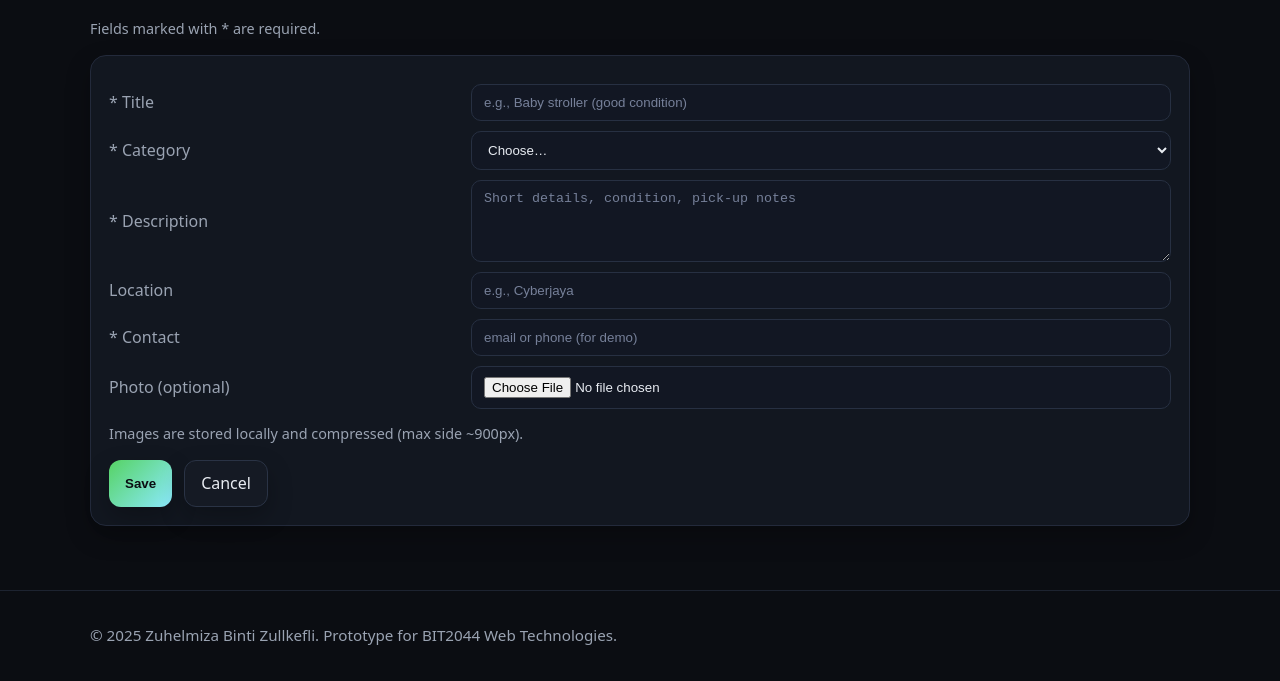
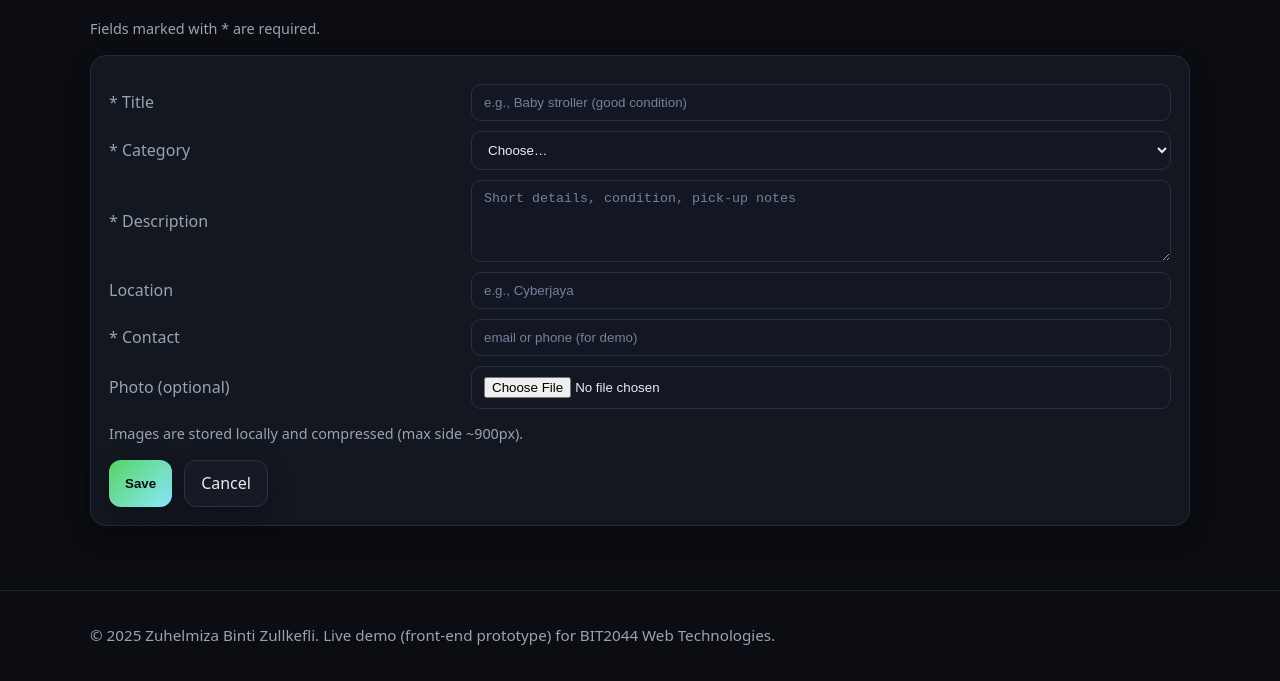
Before and after one commit to zuhelmiza/give-and-take, a plain HTML site: page post.html in a window 1280 px wide. Shown: the part 168-849 px from the top of the page. Drawn offline with Linux system fonts and the light colour scheme.

Commit message:
Add files via upload

```diff
--- a/post.html
+++ b/post.html
@@ -21,7 +21,7 @@
     <p class="help">Images are stored locally and compressed (max side ~900px).</p>
     <div class="form-actions"><button class="btn primary" type="submit">Save</button><a class="btn" href="listings.html">Cancel</a></div></form></main><footer class="site-footer">
   <div class="container">
-    <p>© 2025 Zuhelmiza Binti Zullkefli. Prototype for BIT2044 Web Technologies.</p>
+    <p>© 2025 Zuhelmiza Binti Zullkefli. Live demo (front-end prototype) for BIT2044 Web Technologies.</p>
   </div>
 </footer>
 </body></html>
```
Also changed, not shown: 404.html (+1 -1 lines), contact.html (+1 -1 lines), listings.html (+1 -1 lines), profile.html (+1 -1 lines), request.html (+1 -1 lines).
